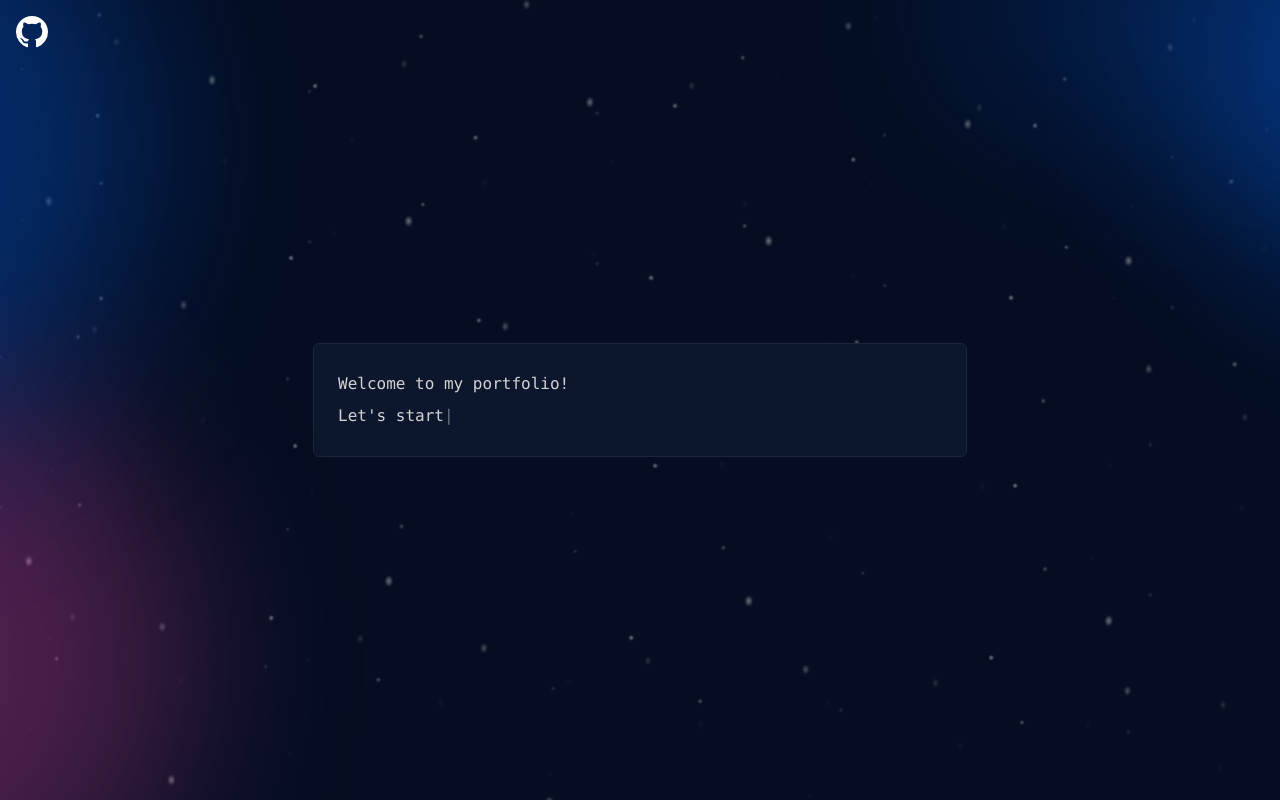
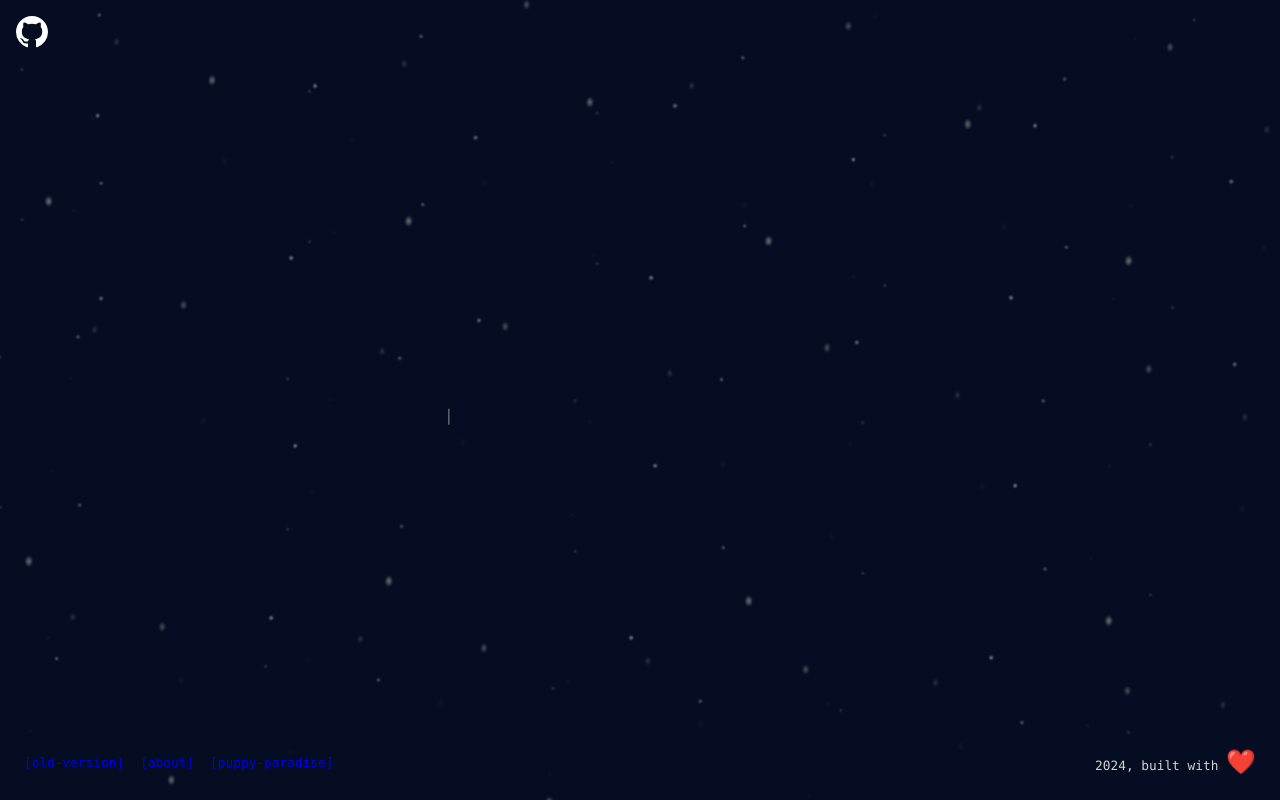
Before and after one commit to mathiasfc/portfolio, a Next.js app: page / in a window 1280 px wide. Built offline with nearby package versions, Linux system fonts and the light colour scheme.

Commit message:
:sparkles: creation of footer component

```diff
--- /dev/null
+++ b/components/Footer/index.tsx
@@ -0,0 +1,41 @@
+import React from "react";
+import * as s from "./style";
+import Link from "next/link";
+
+const Footer = () => {
+  return (
+    <s.FooterContainer>
+      <s.FooterNavigation>
+        <ul>
+          <li>
+            <a className="a-orange" href="https://old.mathiasfc.dev">
+              [old-version]
+            </a>
+          </li>
+          <li>
+            <Link className="a-blue" href="/about">
+              [about]
+            </Link>
+          </li>
+          <li>
+            <a
+              className="a-purple"
+              href="https://giphy.com/search/dog"
+              target="_blank"
+            >
+              [puppy-paradise]
+            </a>
+          </li>
+        </ul>
+      </s.FooterNavigation>
+
+      <s.FooterCopyRight>
+        <span>
+          {new Date().getFullYear()}, built with <s.HeartEmoji>❤️</s.HeartEmoji>
+        </span>
+      </s.FooterCopyRight>
+    </s.FooterContainer>
+  );
+};
+
+export default Footer;
--- /dev/null
+++ b/components/Footer/style.ts
@@ -0,0 +1,93 @@
+import { breakpoints } from "@/utils/breakpoints";
+import styled, { css } from "styled-components";
+
+export const FooterContainer = styled.footer`
+  max-width: 1280px;
+  width: 100%;
+  margin-right: auto;
+  margin-left: auto;
+  padding-right: 1rem;
+  padding-left: 1rem;
+  height: auto;
+  position: absolute;
+  bottom: 0px;
+  padding: 1rem;
+
+  display: flex;
+  justify-content: space-between;
+  align-items: center;
+  font-size: 0.8rem;
+
+  @media (max-width: ${breakpoints.sm}) {
+    flex-direction: column;
+    font-size: 0.6rem;
+  }
+`;
+
+export const FooterNavigation = styled.nav`
+  ul {
+    display: flex;
+    justify-content: center;
+    flex-wrap: wrap;
+    list-style: none;
+    padding: 0px;
+    margin: 0px;
+
+    li {
+      a {
+        border-radius: 0.2rem;
+        padding: 0.5rem;
+        text-decoration: none;
+        cursor: pointer;
+        transition: color 0.3s, background-color 0.3s;
+      }
+
+      .a-blue {
+        ${({ theme }) => css`
+          color: ${theme.colors.blue};
+
+          &:hover {
+            color: ${theme.colors.black};
+            background-color: ${theme.colors.blue};
+          }
+        `}
+      }
+
+      .a-orange {
+        ${({ theme }) => css`
+          color: ${theme.colors.orange};
+
+          &:hover {
+            color: ${theme.colors.black};
+            background-color: ${theme.colors.orange};
+          }
+        `}
+      }
+
+      .a-purple {
+        ${({ theme }) => css`
+          color: ${theme.colors.purple};
+
+          &:hover {
+            color: ${theme.colors.black};
+            background-color: ${theme.colors.purple};
+          }
+        `}
+      }
+    }
+  }
+`;
+
+export const FooterCopyRight = styled.div`
+  margin: 0.5rem;
+  margin-left: 2rem;
+
+  @media (max-width: ${breakpoints.sm}) {
+    margin: 0.3rem;
+  }
+`;
+
+export const HeartEmoji = styled.span`
+  color: #4654a3;
+  font-size: 1.5rem;
+`;
--- a/templates/Home/index.tsx
+++ b/templates/Home/index.tsx
@@ -2,6 +2,7 @@ import Head from "next/head";
 import Header from "@/components/Header";
 import StarsEffect from "@/components/StarsEffect";
 import CodeContent from "@/components/CodeContent";
+import Footer from "@/components/Footer";
 import * as s from "./style";
 
 const HomeTemplate = () => {
@@ -20,6 +21,8 @@ const HomeTemplate = () => {
 
         <s.UniverseGlowEffect src="/glow.svg" />
       </s.Main>
+
+      <Footer />
     </s.HomeTemplateContainer>
   );
 };
--- a/templates/Home/style.ts
+++ b/templates/Home/style.ts
@@ -13,7 +13,7 @@ export const HomeTemplateContainer = styled.div`
 `;
 
 export const Main = styled.main`
-  padding: 5rem 0;
+  padding: 5rem 0rem;
   flex: 1;
   display: flex;
   flex-direction: column;
@@ -24,8 +24,6 @@ export const Main = styled.main`
   margin-right: auto;
   margin-left: auto;
   width: 100%;
-
-  z-index: 2;
 `;
 
 export const UniverseGlowEffect = styled.img`
@@ -37,4 +35,5 @@ export const UniverseGlowEffect = styled.img`
   overflow: hidden;
   position: absolute;
   border-style: none;
+  z-index: -1;
 `;
```
